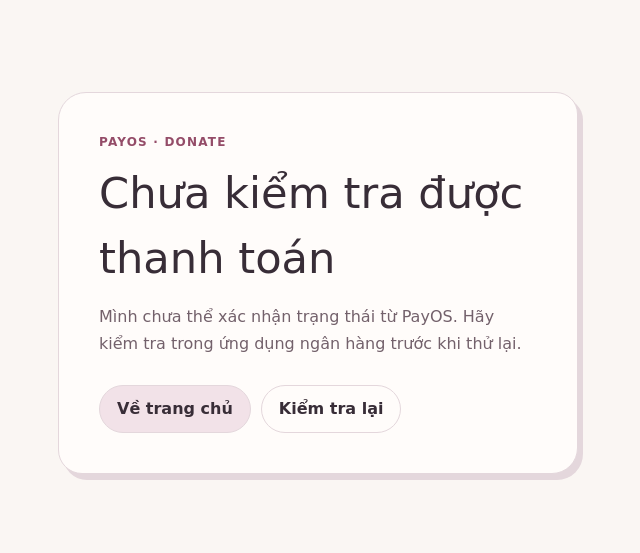
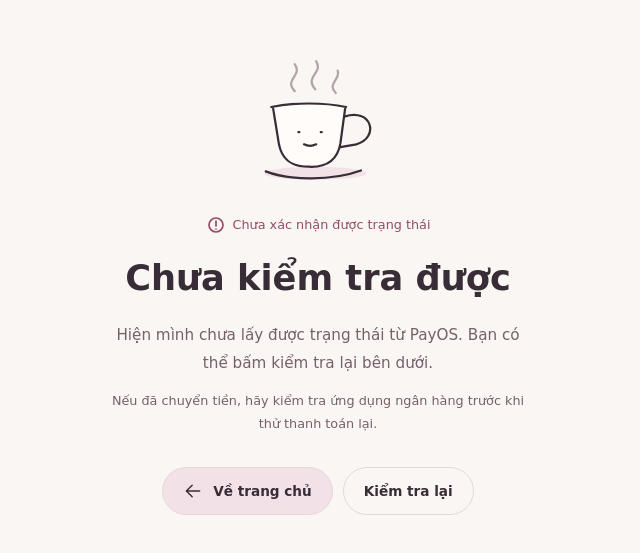
Before and after one commit to chiraitori/my-portfolio, a SvelteKit app: page /donate/result/1 in a window 1280 px wide. Shown: the part 117-670 px from the top of the page, without its empty margins (317-957 px from the left). Built offline with nearby package versions, Linux system fonts and the light colour scheme; a web font is replaced by a local one.

Commit message:
Polish donation result page and status indicator

```diff
--- a/src/lib/components/atoms/StatusDot.svelte
+++ b/src/lib/components/atoms/StatusDot.svelte
@@ -19,12 +19,6 @@
 	aria-hidden="true"
 >
 	<span
-		class="h-1.5 w-1.5 rounded-full {status.dotColorClass} {[
-			'Online',
-			'Idle',
-			'Do Not Disturb'
-		].includes(status.text)
-			? 'animate-pulse'
-			: ''}"
+		class="h-1.5 w-1.5 rounded-full {status.dotColorClass}"
 	></span>
 </span>
--- a/src/routes/donate/result/[orderCode]/+page.svelte
+++ b/src/routes/donate/result/[orderCode]/+page.svelte
@@ -1,107 +1,278 @@
 <script lang="ts">
+	import { onMount } from 'svelte';
 	import type { PageData } from './$types';
 	let { data }: { data: PageData } = $props();
+	let secondsLeft = $state(15);
+
+	onMount(() => {
+		if (data.status !== 'PAID') return;
+
+		const timer = window.setInterval(() => {
+			secondsLeft -= 1;
+			if (secondsLeft === 0) {
+				window.clearInterval(timer);
+				window.location.replace('/#home');
+			}
+		}, 1000);
+
+		return () => window.clearInterval(timer);
+	});
 
 	const messages = {
 		PAID: {
-			title: 'Cảm ơn bạn nhiều!',
-			body: 'PayOS đã xác nhận khoản ủng hộ. Mình thật sự trân trọng điều này.'
+			label: 'Đã nhận được khoản ủng hộ',
+			title: 'Cảm ơn bạn nhiều nhé!',
+			body: 'Cảm ơn bạn đã mời mình một cốc. Có thêm động lực để làm tiếp những thứ mình thích rồi.',
+			note: 'Hẹn gặp bạn ở những project tiếp theo.'
 		},
 		CANCELLED: {
+			label: 'Thanh toán đã hủy',
 			title: 'Đã hủy thanh toán',
-			body: 'Không sao cả. Cảm ơn bạn đã ghé qua nhé.'
+			body: 'Không sao cả, cảm ơn bạn đã ghé qua. Bạn vẫn có thể quay lại xem những thứ mình đang làm nhé.',
+			note: ''
 		},
 		PENDING: {
-			title: 'Đang chờ xác nhận',
-			body: 'PayOS chưa xác nhận khoản chuyển khoản. Bạn có thể kiểm tra lại sau một chút.'
+			label: 'Đang chờ PayOS xác nhận',
+			title: 'Chờ thêm một chút nhé',
+			body: 'Khoản ủng hộ chưa được xác nhận. Nếu đã chuyển khoản, bạn có thể kiểm tra lại sau một chút.',
+			note: 'Bạn không cần chuyển thêm lần nữa.'
 		},
 		UNKNOWN: {
-			title: 'Chưa kiểm tra được thanh toán',
-			body: 'Mình chưa thể xác nhận trạng thái từ PayOS. Hãy kiểm tra trong ứng dụng ngân hàng trước khi thử lại.'
+			label: 'Chưa xác nhận được trạng thái',
+			title: 'Chưa kiểm tra được',
+			body: 'Hiện mình chưa lấy được trạng thái từ PayOS. Bạn có thể bấm kiểm tra lại bên dưới.',
+			note: 'Nếu đã chuyển tiền, hãy kiểm tra ứng dụng ngân hàng trước khi thử thanh toán lại.'
 		}
 	} as const;
 	let message = $derived(messages[data.status]);
 </script>
 
-<svelte:head><title>Ủng hộ Chiraitori</title></svelte:head>
+<svelte:head>
+	<title>{message.title} · Chiraitori</title>
+	<meta name="robots" content="noindex" />
+</svelte:head>
 
 <main class="result-page">
-	<section class="result-card theme-surface" aria-live="polite">
-		<p class="eyebrow">PayOS · Donate</p>
-		<h1>{message.title}</h1>
-		<p>{message.body}</p>
+	<section class="result-content" aria-labelledby="result-title">
+		<svg class="cup-drawing" viewBox="0 0 180 150" fill="none" aria-hidden="true">
+			<ellipse class="cup-shadow" cx="87" cy="131" rx="55" ry="7" />
+			<path class="cup-fill" d="M41 61c21-5 58-5 78 0l-6 40c-2 16-13 24-33 23-19-1-29-9-32-25Z" />
+			<g class="cup-lines">
+				<path
+					d="M119 70c29-9 37 23 12 30l-17 3M40 60c23-5 57-5 80 0M42 62l6 37c3 17 13 25 32 25 20 1 31-8 34-25l5-37M34 129c25 10 72 10 102-1"
+				/>
+				<path
+					class="steam"
+					d="M65 43c-12-13 9-16 0-29M87 41c-12-14 9-17 1-30M109 45c-10-10 6-15 2-24"
+				/>
+				{#if data.status === 'PAID'}
+					<path class="cup-heart" d="M81 82c-13-13-26 5 1 20 27-18 12-32-1-20Z" />
+					<path
+						class="spark"
+						d="m143 37 2 7 7 2-7 2-2 7-2-7-7-2 7-2ZM29 79l1-5 5-1-5-1-1-5-1 5-5 1 5 1Z"
+					/>
+				{:else}
+					<path d="M69 87h1m23 0h1M75 100c4 2 9 2 13 0" />
+				{/if}
+			</g>
+		</svg>
+		<div class="result-copy" role="status" aria-live="polite">
+			<p class="status-label">
+				<svg viewBox="0 0 20 20" fill="none" aria-hidden="true">
+					{#if data.status === 'PAID'}
+						<path d="m4 10 4 4 8-9" />
+					{:else if data.status === 'PENDING'}
+						<circle cx="10" cy="10" r="7" /><path d="M10 6v4l3 2" />
+					{:else if data.status === 'CANCELLED'}
+						<path d="m6 6 8 8M14 6l-8 8" />
+					{:else}
+						<circle cx="10" cy="10" r="7" /><path d="M10 6v5m0 3h.01" />
+					{/if}
+				</svg>
+				{message.label}
+			</p>
+			<h1 id="result-title">{message.title}</h1>
+			<p class="message">{message.body}</p>
+			{#if message.note}<p class="note">{message.note}</p>{/if}
+		</div>
+		{#if data.status === 'PAID'}<p class="signature">— Chiraitori</p>{/if}
 		<div class="actions">
-			<a href="/#home">Về trang chủ</a>
+			<a href="/#home">
+				<svg viewBox="0 0 24 24" fill="none" aria-hidden="true"
+					><path d="M20 12H4m7-7-7 7 7 7" /></svg
+				>
+				Về trang chủ
+			</a>
 			{#if data.status === 'PENDING' || data.status === 'UNKNOWN'}
 				<button class="secondary" type="button" onclick={() => window.location.reload()}>
 					Kiểm tra lại
 				</button>
 			{/if}
 		</div>
+		{#if data.status === 'PAID'}
+			<p class="redirect-note">Tự động về trang chủ sau {secondsLeft} giây.</p>
+		{/if}
 	</section>
 </main>
 
 <style>
 	.result-page {
 		display: grid;
-		min-height: 100dvh;
+		min-height: 100svh;
 		place-items: center;
-		padding: 24px;
+		padding: max(32px, env(safe-area-inset-top)) max(24px, env(safe-area-inset-right))
+			max(32px, env(safe-area-inset-bottom)) max(24px, env(safe-area-inset-left));
 		background: var(--page);
 	}
-	.result-card {
-		width: min(100%, 520px);
-		padding: clamp(24px, 5vw, 40px);
-		border: 1.5px solid var(--line);
-		border-radius: 28px 22px 26px 24px;
-		background: var(--surface);
-		box-shadow: 5px 6px 0 var(--line);
+	.result-content {
+		width: min(100%, 560px);
+		text-align: center;
 		color: var(--ink);
+		animation: arrive 280ms ease-out both;
 	}
-	.eyebrow {
-		margin: 0 0 10px;
+	.cup-drawing {
+		display: block;
+		width: clamp(128px, 24vw, 168px);
+		height: auto;
+		margin: 0 auto 24px;
+	}
+	.cup-shadow {
+		fill: var(--accent-soft);
+	}
+	.cup-fill {
+		fill: var(--surface);
+	}
+	.cup-lines {
+		stroke: var(--ink);
+		stroke-width: 2.4;
+		stroke-linecap: round;
+		stroke-linejoin: round;
+	}
+	.steam {
+		stroke: var(--ink-muted);
+		opacity: 0.55;
+	}
+	.cup-heart {
+		fill: var(--accent-soft);
+		stroke: var(--accent);
+	}
+	.spark {
+		stroke: var(--accent);
+		stroke-width: 1.8;
+	}
+	.status-label {
+		display: flex;
+		align-items: center;
+		justify-content: center;
+		gap: 7px;
+		margin: 0 0 16px;
 		color: var(--accent);
-		font-size: 0.75rem;
-		font-weight: 700;
-		letter-spacing: 0.1em;
-		text-transform: uppercase;
+		font-size: 0.8rem;
+		font-weight: 500;
+		line-height: 1.6;
+	}
+	.status-label svg,
+	.actions svg {
+		width: 20px;
+		height: 20px;
+		flex-shrink: 0;
+		stroke: currentColor;
+		stroke-width: 1.7;
+		stroke-linecap: round;
+		stroke-linejoin: round;
 	}
 	h1 {
 		margin: 0;
-		font-family: var(--font-hero);
-		font-size: clamp(1.8rem, 5vw, 2.7rem);
-		font-weight: 400;
+		font-family: var(--font-sans);
+		font-size: clamp(1.6rem, 4.8vw, 2.2rem);
+		font-weight: 600;
+		line-height: 1.45;
+		text-wrap: balance;
 	}
-	.result-card > p:not(.eyebrow) {
-		margin: 14px 0 0;
+	.message {
+		max-width: 420px;
+		margin: 18px auto 0;
 		color: var(--ink-muted);
-		line-height: 1.65;
+		font-size: 0.95rem;
+		line-height: 1.85;
+		text-wrap: pretty;
+	}
+	.note {
+		max-width: 420px;
+		margin: 12px auto 0;
+		color: var(--ink-muted);
+		font-size: 0.8rem;
+		line-height: 1.8;
+	}
+	.signature {
+		margin: 20px 0 0;
+		color: var(--accent);
+		font-size: 0.95rem;
 	}
 	.actions {
 		display: flex;
 		flex-wrap: wrap;
+		justify-content: center;
 		gap: 10px;
-		margin-top: 28px;
+		margin-top: 32px;
+	}
+	.redirect-note {
+		margin: 16px 0 0;
+		color: var(--ink-muted);
+		font-size: 0.75rem;
+		line-height: 1.6;
 	}
 	.actions a,
 	.actions button {
-		padding: 11px 17px;
+		display: inline-flex;
+		min-height: 48px;
+		align-items: center;
+		justify-content: center;
+		gap: 10px;
+		padding: 10px 20px;
 		border: 1px solid var(--line);
 		border-radius: 999px;
 		background: var(--accent-soft);
 		color: var(--ink);
-		font-weight: 700;
 		text-decoration: none;
 		font: inherit;
-		font-weight: 700;
+		font-size: 0.85rem;
+		font-weight: 600;
 		cursor: pointer;
+		transition:
+			box-shadow 180ms ease,
+			border-color 180ms ease;
 	}
 	.actions .secondary {
-		background: var(--surface);
+		background: transparent;
+	}
+	.actions a:hover,
+	.actions button:hover {
+		border-color: var(--accent);
+		box-shadow: 0 0 18px color-mix(in srgb, var(--accent) 18%, transparent);
 	}
 	.actions a:focus-visible,
 	.actions button:focus-visible {
 		outline: 2px solid var(--accent);
 		outline-offset: 2px;
 	}
+	@keyframes arrive {
+		from {
+			opacity: 0;
+			transform: translateY(8px);
+		}
+		to {
+			opacity: 1;
+			transform: translateY(0);
+		}
+	}
+	@media (prefers-reduced-motion: reduce) {
+		.result-content {
+			animation: none;
+		}
+		.actions a,
+		.actions button {
+			transition: none;
+		}
+	}
 </style>
```
